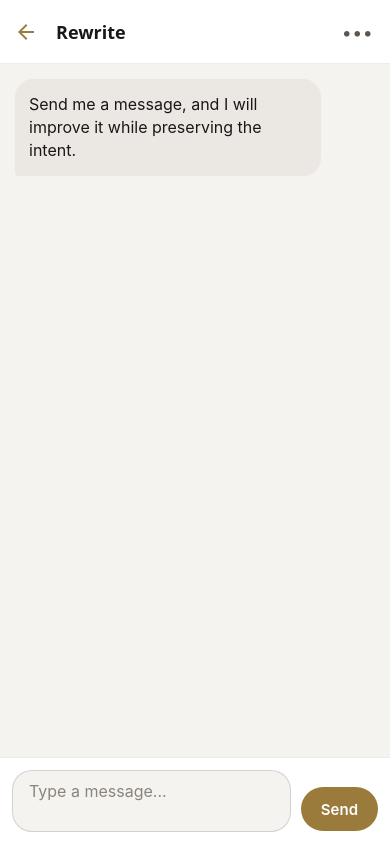
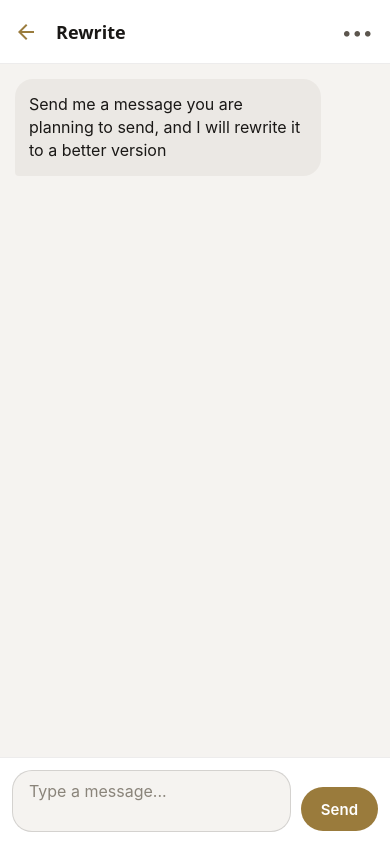
Before and after one commit to IsraelAfangideh/ruwt, a React Native app in the folder code/mobile/: screen /Chat in a window 390 px wide. Built offline with nearby package versions, Linux system fonts and the light colour scheme; no server answers.

Commit message:
refactor(ChatScreen): update initial message prompts for clarity and intent preservation

```diff
--- a/code/mobile/src/screens/ChatScreen.tsx
+++ b/code/mobile/src/screens/ChatScreen.tsx
@@ -199,8 +199,8 @@ export default function ChatScreen({ route, navigation }: any) {
 
   useEffect(() => {
     const initialText = runner?.kind === 'respond'
-      ? 'Paste the message you received, and I will draft a reply you can send.'
-      : 'Send me a message, and I will improve it while preserving the intent.';
+      ? 'Paste the message you received, and I will draft a reply you can send'
+      : 'Send me a message you are planning to send, and I will rewrite it to a better version';
 
     setMessages([
       {
```
